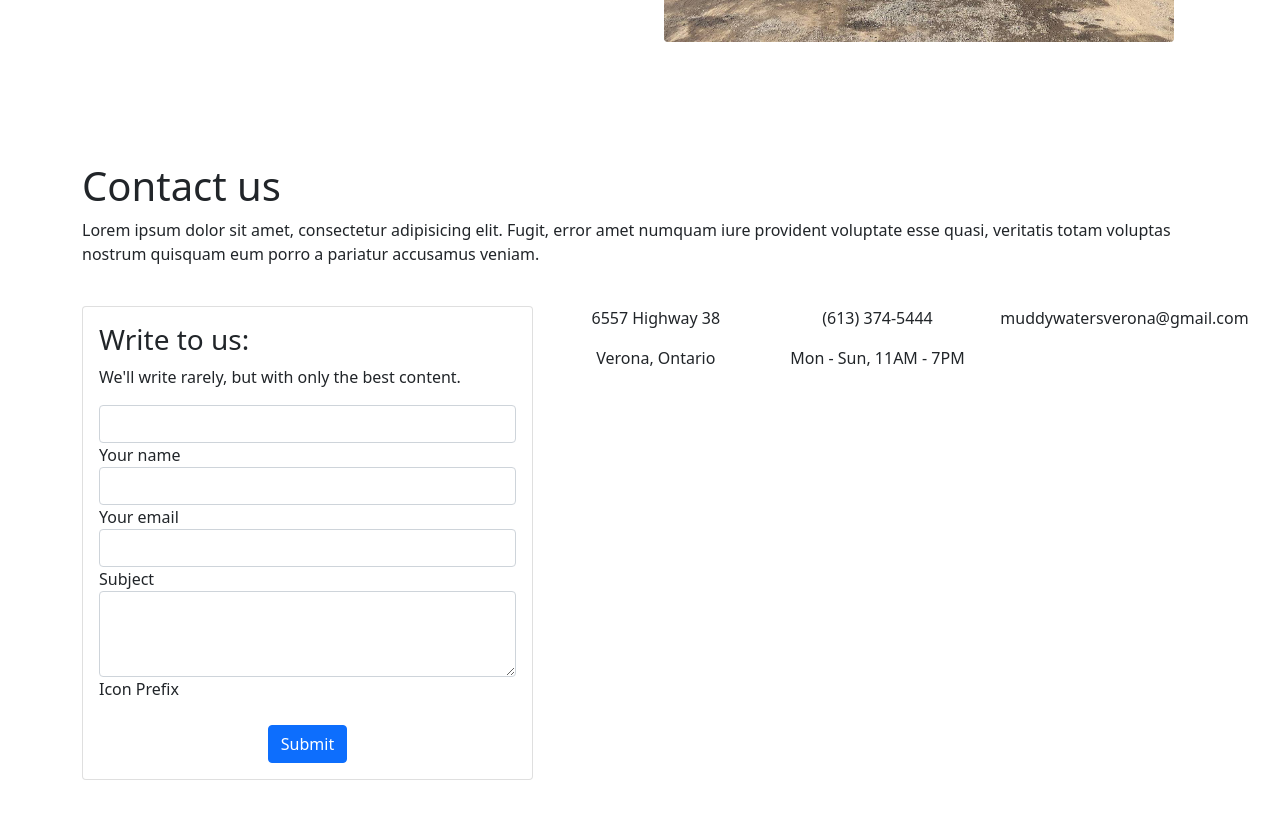
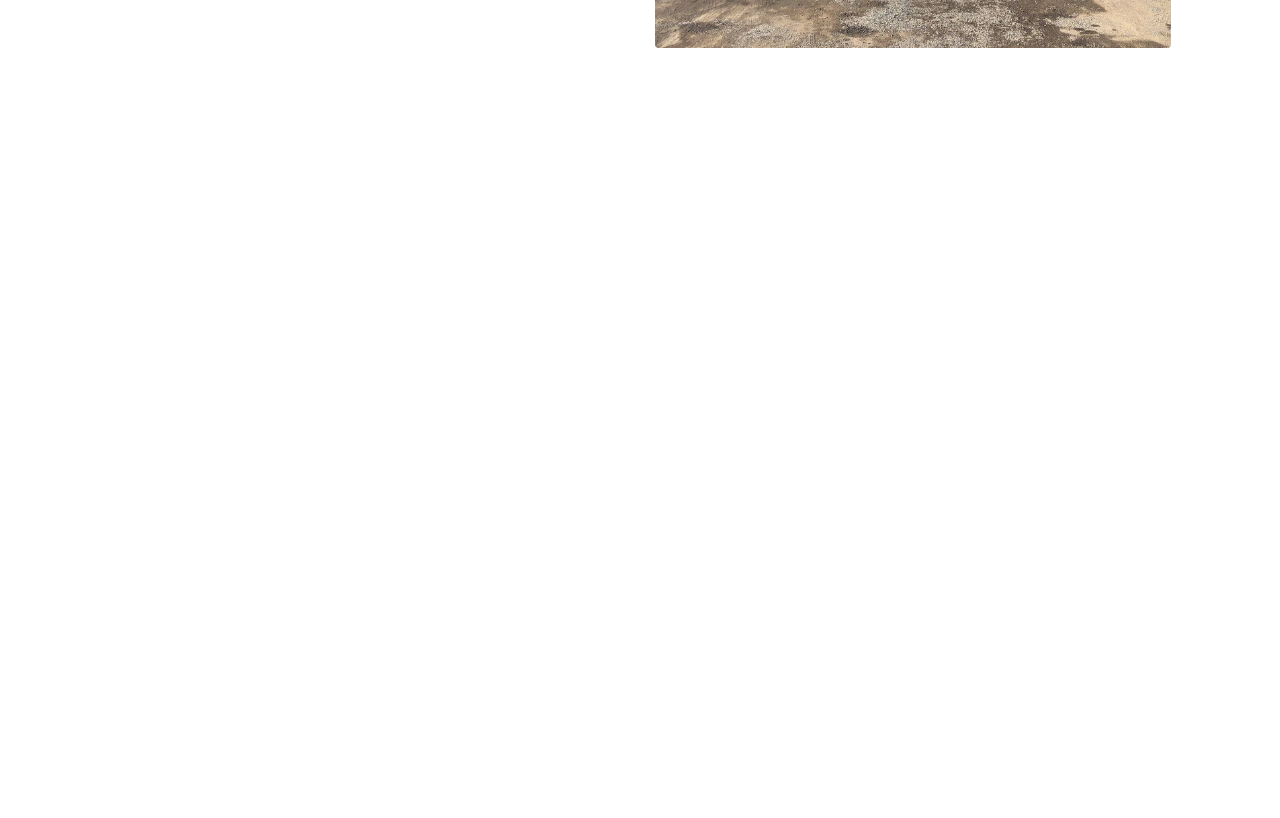
Before and after one commit to kellenwiltshire/muddy-waters, a Next.js app: page / in a window 1280 px wide. Shown: the part 620-1438 px from the top of the page. After the commit the page ends 800 px from the top, so only its background shows below. Built offline with nearby package versions, Linux system fonts and the light colour scheme.

Commit message:
Configuring bootstrap

```diff
--- a/components/Layout/Location.js
+++ b/components/Layout/Location.js
@@ -1,106 +1,7 @@
 import React from 'react';
-import Button from 'react-bootstrap/Button';
 
 function Location() {
-	return (
-		// <!--Section: Contact v.1-->
-		<section className='section pb-5'>
-			{/* <!--Section heading--> */}
-			<h2 className='section-heading h1 pt-4'>Contact us</h2>
-			{/* <!--Section description--> */}
-			<p className='section-description pb-4'>
-				Lorem ipsum dolor sit amet, consectetur adipisicing elit. Fugit, error
-				amet numquam iure provident voluptate esse quasi, veritatis totam
-				voluptas nostrum quisquam eum porro a pariatur accusamus veniam.
-			</p>
-
-			<div className='row'>
-				{/* <!--Grid column--> */}
-				<div className='col-lg-5 mb-4'>
-					{/* <!--Form with header--> */}
-					<div className='card'>
-						<div className='card-body'>
-							{/* <!--Header--> */}
-							<div className='form-header blue accent-1'>
-								<h3>
-									<i className='fas fa-envelope'></i> Write to us:
-								</h3>
-							</div>
-
-							<p>We'll write rarely, but with only the best content.</p>
-
-							{/* <!--Body--> */}
-							<div className='md-form'>
-								<i className='fas fa-user prefix grey-text'></i>
-								<input type='text' id='form-name' className='form-control' />
-								<label htmlFor='form-name'>Your name</label>
-							</div>
-
-							<div className='md-form'>
-								<i className='fas fa-envelope prefix grey-text'></i>
-								<input type='text' id='form-email' className='form-control' />
-								<label htmlFor='form-email'>Your email</label>
-							</div>
-
-							<div className='md-form'>
-								<i className='fas fa-tag prefix grey-text'></i>
-								<input type='text' id='form-Subject' className='form-control' />
-								<label htmlFor='form-Subject'>Subject</label>
-							</div>
-
-							<div className='md-form'>
-								<i className='fas fa-pencil-alt prefix grey-text'></i>
-								<textarea
-									id='form-text'
-									className='form-control md-textarea'
-									rows='3'
-								></textarea>
-								<label htmlFor='form-text'>Icon Prefix</label>
-							</div>
-
-							<div className='text-center mt-4'>
-								<Button className='btn btn-light-blue'>Submit</Button>
-							</div>
-						</div>
-					</div>
-					{/* <!--Form with header--> */}
-				</div>
-				{/* <!--Grid column-->
-
-  <!--Grid column--> */}
-				<div className='col-lg-7'>
-					<div></div>
-
-					{/* <!--Buttons--> */}
-					<div className='row text-center'>
-						<div className='col-md-4'>
-							<a className='btn-floating blue accent-1'>
-								<i className='fas fa-map-marker-alt'></i>
-							</a>
-							<p>6557 Highway 38</p>
-							<p>Verona, Ontario</p>
-						</div>
-
-						<div className='col-md-4'>
-							<a className='btn-floating blue accent-1'>
-								<i className='fas fa-phone'></i>
-							</a>
-							<p>(613) 374-5444</p>
-							<p>Mon - Sun, 11AM - 7PM</p>
-						</div>
-
-						<div className='col-md-4'>
-							<a className='btn-floating blue accent-1'>
-								<i className='fas fa-envelope'></i>
-							</a>
-							<p>muddywatersverona@gmail.com</p>
-						</div>
-					</div>
-				</div>
-				{/* <!--Grid column--> */}
-			</div>
-		</section>
-	);
+	return <div></div>;
 }
 
 export default Location;
--- a/next.config.js
+++ /dev/null
@@ -1,7 +0,0 @@
-const withCSS = require('@zeit/next-css');
-
-module.exports = withCSS({
-	cssLoaderOptions: {
-		url: false,
-	},
-});
--- a/package.json
+++ b/package.json
@@ -8,11 +8,10 @@
     "start": "next start"
   },
   "dependencies": {
-    "bootstrap": "^5.0.1",
+    "bootstrap": "^4.6.0",
     "error": "10.4.0",
     "next": "10.2.1",
     "react": "17.0.2",
-    "react-bootstrap": "^1.6.0",
     "react-dom": "17.0.2"
   }
 }
```
Also changed, not shown: 1 other file (tests, documents, lock files or other folders).
